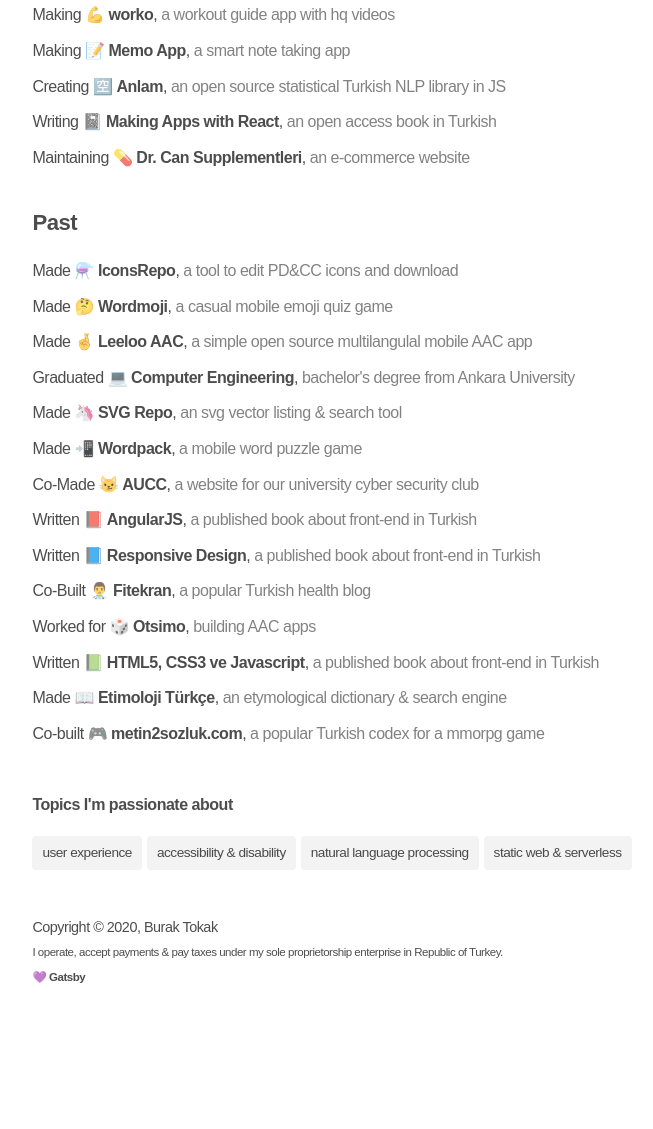
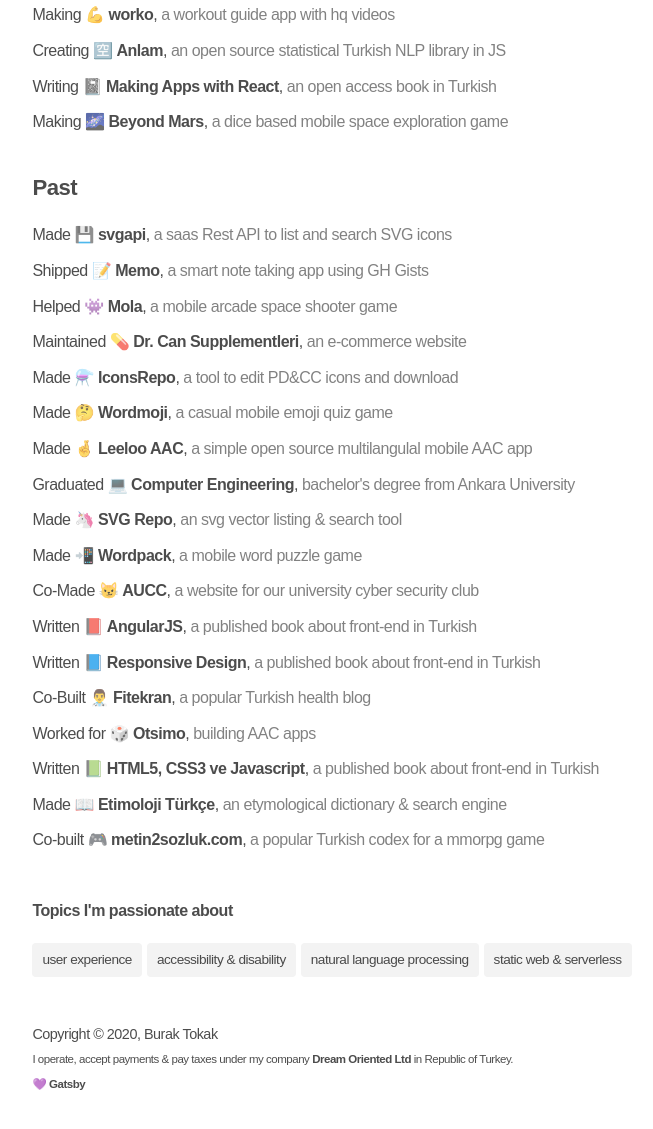
Before and after one commit to btk/buraktokak, a Gatsby site: page / in a window 1280 px wide. Shown: the part 367-1496 px from the top of the page, without its empty margins (145-798 px from the left). Before the commit the page ends 1410 px from the top, so only its background shows below. Built offline with nearby package versions, Linux system fonts and the light colour scheme; Gatsby itself is replaced by a stand-in of ours; a web font is replaced by a local one.

Commit message:
add svgapi and change footer

```diff
--- a/src/components/layout.js
+++ b/src/components/layout.js
@@ -38,7 +38,7 @@
         <main>{children}</main>
         <footer style={{fontSize: "0.9em", paddingTop: 20, paddingBottom: 30}}>
           Copyright © {new Date().getFullYear()}, {` `} Burak Tokak<br/>
-          <small>I operate, accept payments & pay taxes under my sole proprietorship enterprise in Republic of Turkey.</small>
+          <small>I operate, accept payments & pay taxes under my company <a href="https://dreamoriented.org" target="_blank">Dream Oriented Ltd</a> in Republic of Turkey.</small>
           <br/>
           <small><a href="https://www.gatsbyjs.org/" target="_blank">💜 Gatsby</a></small>
         </footer>
--- a/src/pages/index.js
+++ b/src/pages/index.js
@@ -66,17 +66,20 @@
           <h3>Currently</h3>
           <ul>
             <li>Making    💪 <b>worko</b>, <span>a workout guide app with hq videos</span></li>
-            <li>Making    📝 <b>Memo App</b>, <span>a smart note taking app</span></li>
             <li>Creating  🈳 <b>Anlam</b>, <span>an open source statistical Turkish NLP library in JS</span></li>
             <li>Writing   📓 <b>Making Apps with React</b>, <span>an open access book in Turkish</span></li>
-            <li>Maintaining 💊 <a href="https://drcanciftci.com/" target="_blank"><b>Dr. Can Supplementleri</b></a>, <span>an e-commerce website</span></li>
+            <li>Making    🌌 <b>Beyond Mars</b>, <span>a dice based mobile space exploration game</span></li>
           </ul>
         </div>
 
         <div className="made">
           <h3>Past</h3>
           <ul>
-            <li>Made ⚗️ <a href="https://iconsrepo.com/" target="_blank"><b>IconsRepo</b></a>, <span>a tool to edit PD&CC icons and download</span></li>
+            <li>Made    💾 <a href="https://svgapi.com/" target="_blank"><b>svgapi</b></a>, <span>a saas Rest API to list and search SVG icons</span></li>
+            <li>Shipped 📝 <a href="https://usememo.com/" target="_blank"><b>Memo</b></a>, <span>a smart note taking app using GH Gists</span></li>
+            <li>Helped 👾 <a href="https://apps.apple.com/us/app/mola-arcade-space-shooter/id1493319285" target="_blank"><b>Mola</b></a>, <span>a mobile arcade space shooter game</span></li>
+            <li>Maintained 💊 <a href="https://drcanciftci.com/" target="_blank"><b>Dr. Can Supplementleri</b></a>, <span>an e-commerce website</span></li>
+            <li>Made ⚗️ <a href="https://iconsrepo.com/" target="_blank"><b>IconsRepo</b></a>, <span>a tool to edit PD&CC  icons and download</span></li>
             <li>Made 🤔 <a href="https://www.dreamoriented.org/wordmoji/" target="_blank"><b>Wordmoji</b></a>, <span>a casual mobile emoji quiz game</span></li>
             <li>Made 🤞 <a href="https://play.google.com/store/apps/details?id=org.dreamoriented.leeloo" target="_blank"><b>Leeloo AAC</b></a>, <span>a simple open source multilangulal mobile AAC app</span></li>
             <li>Graduated 💻 <b>Computer Engineering</b>, <span>bachelor's degree from Ankara University</span></li>
```
